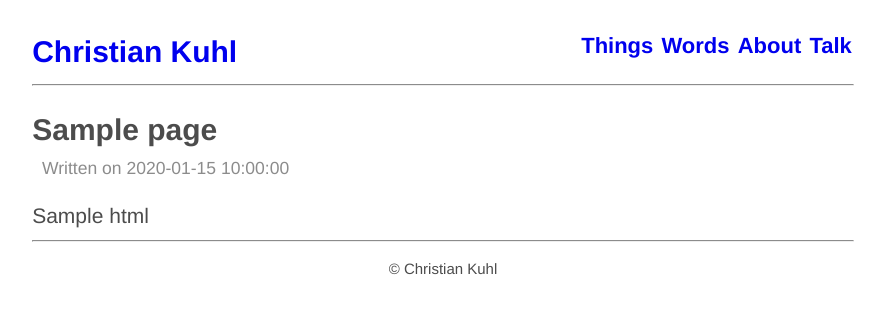
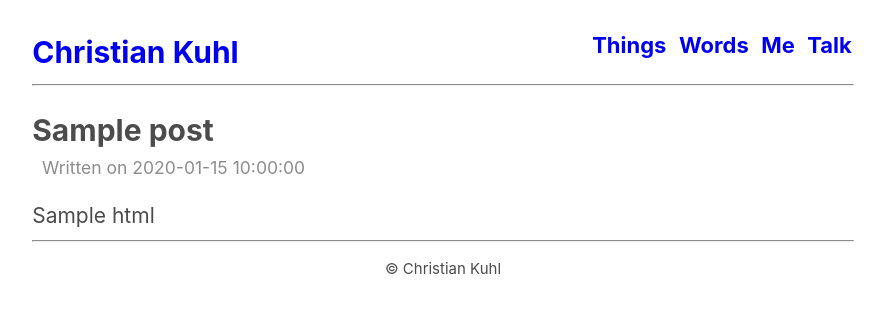
Before and after one commit to ckuhl/ckuhl.com, a Flask app: template templates/blog/blog_post.html in a window 1280 px wide. Shown: the top 314 px of the page, without its empty margins (197-1082 px from the left). Run offline with Flask 2, Linux system fonts and the light colour scheme; the template is opened without the code that fills it: most values are stand-ins (such as "Sample title", 1, 10 or a date in 2020).

Commit message:
[dev] Update site style and content

```diff
--- a/personal_site.py
+++ b/personal_site.py
@@ -2,13 +2,19 @@ from flask import Flask
 from flask import render_template
 from flask_flatpages import FlatPages
 
-# TODO: Set easy way to switch debug state / caching state
-DEBUG = False
+# App constants
+DEBUG = True
 FLATPAGES_AUTO_RELOAD = DEBUG
 FLATPAGES_EXTENSION = '.md'
+FLATPAGES_ROOT = 'static/posts'
+FLATPAGES_MARKDOWN_EXTENSIONS = []
 
+
+# Flask init
 app = Flask(__name__)
 app.config.from_object(__name__)
+
+# Flask-Flatpages init
 pages = FlatPages(app)
 
 
@@ -17,39 +23,44 @@ def main():
     return render_template("pages/home.html")
 
 
-@app.route("/contact")
+@app.route("/contact/")
 def contact():
     return render_template("pages/contact.html")
 
 
-@app.route("/blog")
+@app.route("/blog/")
 def blog():
-    latest = sorted(pages, reverse=True,
-                    key=lambda p: p.meta['date'])
-    return render_template("blog/blog.html", pages=latest)
+    # Articles are pages with a publication date
+    articles = [p for p in pages if 'published' in p.meta
+                and p.meta['published'] is True]
+    latest = sorted(articles, reverse=True,
+                    key=lambda p: p.meta['created'])
+    return render_template("blog/blog.html", articles=latest)
 
 
-@app.route("/portfolio")
+@app.route("/portfolio/")
 def portfolio():
     return render_template("pages/portfolio.html")
 
 
-@app.route("/about")
+@app.route("/about/")
 def about():
     return render_template("pages/about.html")
 
 
 @app.route('/blog/<path:path>/')
 def blog_post(path):
-    page = pages.get_or_404(path)
-    return render_template('blog/blog_post.html', page=page)
+    post = pages.get_or_404(path)
+    return render_template('blog/blog_post.html', post=post)
 
 
-@app.route("/Del")
+# turns out, you can't use `del` as a function name... Oops!
+@app.route("/Del/")
 def danielle():
     return render_template("pages/del.html")
 
 
+# Pass through for Let's Encrypt's certbot to do its thing
 @app.route('/.well-known/acme-challenge/<token_value>')
 def letsencrpyt(token_value):
     with open('.well-known/acme-challenge/{}'.format(token_value)) as f:
@@ -58,4 +69,4 @@ def letsencrpyt(token_value):
 
 
 if __name__ == "__main__":
-    app.run(host='0.0.0.0')
+    app.run(debug=DEBUG, host='0.0.0.0')
--- a/static/css/custom.css
+++ b/static/css/custom.css
@@ -1,4 +1,4 @@
-/* General stuff --------------------------------------------------------- */
+/* Viewports --------------------------------------------------------- */
 @media (min-width: 550px) {
     .container {
         width: 80%;
@@ -17,16 +17,21 @@
     }
 }
 
+
+/* Whole document stuff -------------------------------------------------- */
+
 html {
     font-size: 62.5%;  /* this way 1.5 rems == 15 px (approximately) */
 }
 
 body {
+    line-height: 1.6;
+    color: #4c4c4c;
     font-size: 1.5rem;
-    line-height: 1.6;
     font-weight: 400;
-    font-family: "Helvetica Neue", Helvetica, Arial, sans-serif;
-    color: #4c4c4c;
+    /* System Fonts as used by WordPress */
+    font-family: -apple-system, BlinkMacSystemFont, "Segoe UI", Roboto, Oxygen-Sans, Ubuntu, Cantarell, "Helvetica Neue", sans-serif;
+
 }
 
 a {
@@ -40,9 +45,10 @@ div #header {
 }
 
 div #header ul {
-    text-align: right;
 	display: inline;
 	padding: 0;
+
+    text-align: right;
 }
 
 div #header ul li {
@@ -54,7 +60,6 @@ div #header ul li {
 
 div #header ul li a {
 	font-size: 2.2rem;
-
 	font-weight: bold;
 }
 
@@ -64,23 +69,16 @@ div #header ul li a:visited {
 
 div #header h1 {
 	display: inline;
-	font-size: 3rem;
 	margin-bottom: 0;
 	padding: 0;
+
+    font-size: 3rem;
 	text-align: left;
-}
-
-div #header h1 a {
 }
 
 
 /* Divs ------------------------------------------------------------------ */
 
-div #education .row {
-    text-align: center;
-}
-
-div #education,
 div #skills,
 div #portfolio,
 div #experience,
@@ -89,7 +87,7 @@ div #contact {
 }
 
 
-/* Horizontal rules (hr) ------------------------------------------------- */
+/* Horizontal rules ------------------------------------------------------ */
 
 hr.fancy {
 	border-top: 1px solid #8c8c8c;
@@ -135,7 +133,7 @@ div #footer p {
 }
 
 
-/* Miscellaneous --------------------------------------------------------- */
+/* To allow divs on left and right with space in the middle -------------- */
 div.left {
     float: left;
 }
--- a/templates/base/header.html
+++ b/templates/base/header.html
@@ -4,12 +4,13 @@
     </div>
     <div class="right">
         <ul>
-            <li><a href="/portfolio">Things</a></li>
-            <li><a href="/blog">Words</a></li>
+            <li><a href="/portfolio">Things</a>&nbsp;</li>
+            <li><a href="/blog">Words</a>&nbsp;</li>
             <!--
-            <li><a href="/">Home</a></li>
+            <li><a href="/">Home</a>&nbsp;</li>
+            <li></li>
             -->
-            <li><a href="/about">About</a></li>
+            <li><a href="/about">Me</a>&nbsp;</li>
             <li><a href="/contact">Talk</a></li>
         </ul>
     </div>
--- a/templates/blog/blog_post.html
+++ b/templates/blog/blog_post.html
@@ -1,8 +1,8 @@
 {% extends "base/container.html" %}
-{% block title %}{{ page.title }} | Christian Kuhl{% endblock %}
+{% block title %}{{ post.title }} | Christian Kuhl{% endblock %}
 {% block styles %}{% endblock %}
 {% block content %}
-<h1 class="blog-title">{{ page.title }}</h1>
-<h3 class="blog-byline">Written on {{ page.date }}</h3>
-<div class="blog-post">{{ page.html|safe }}</div>
+<h1 class="blog-title">{{ post.title }}</h1>
+<h3 class="blog-byline">Written on {{ post.created }}</h3>
+<div class="blog-post">{{ post.html|safe }}</div>
 {% endblock %}
--- a/templates/pages/home.html
+++ b/templates/pages/home.html
@@ -3,8 +3,9 @@
 {% block styles %}{% endblock %}
 {% block content %}
 The always-under-construction, never-quite-perfect homepage of Christian Kuhl.
-<br><br>
-    <ul> Things to expect on this page eventually:
+<br>
+Things to expect on this page eventually:
+    <ul>
         <li>my latest blog posts (1, 2, more?)</li>
         <li>things I've made / am working on / etc.</li>
         <li>quick link to my resume / brag page</li>
```
Also changed, not shown: templates/blog/blog.html (+5 -5 lines).
